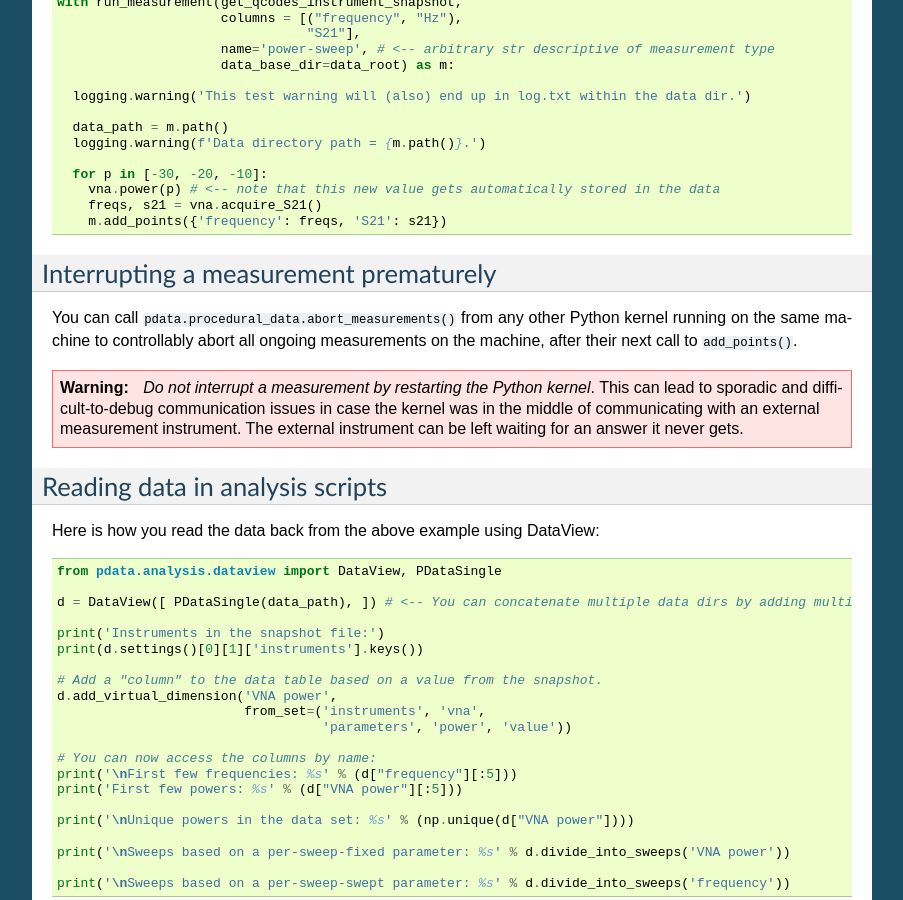
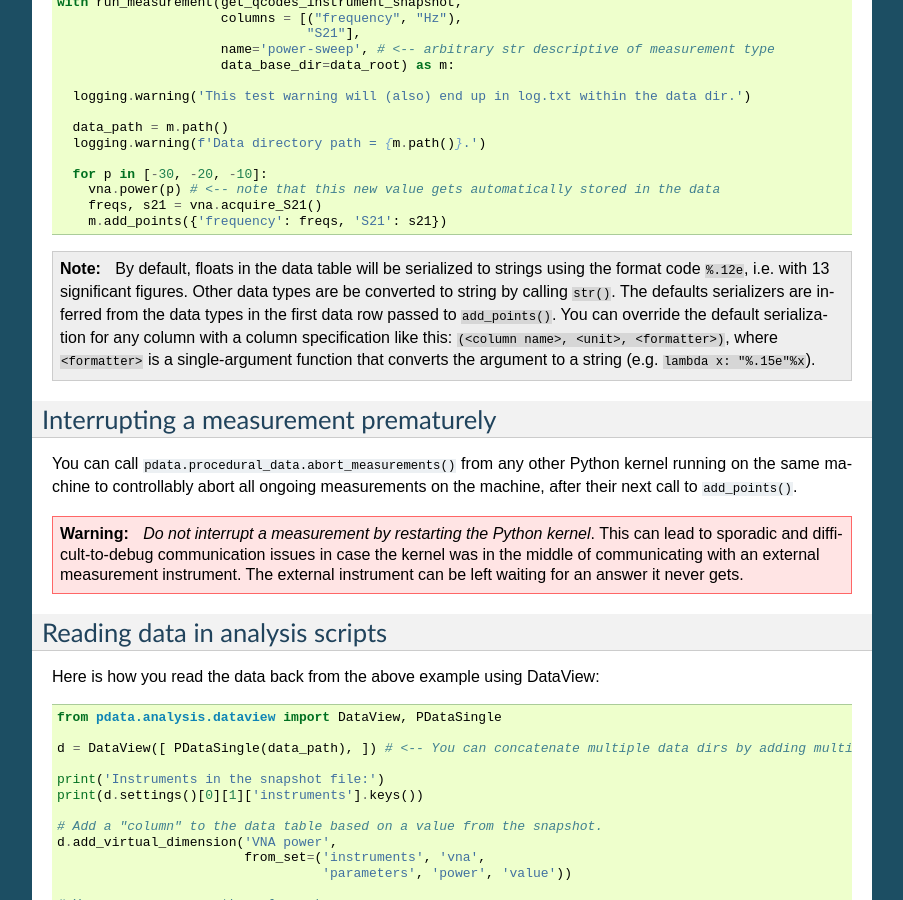
Before and after one commit to govenius/pdata, a Sphinx documentation site: the page built from docs/index.rst, in a window 1280 px wide and 900 px high, scrolled down 855 px. Shown: the whole window, without its empty margins (198-1101 px from the left). Built offline with Sphinx 7.4.7, drawn with Linux system fonts in a browser that asks for light colours; the version number could not be read and is left out.

Commit message:
Add a note on default formatters.

```diff
--- a/docs/index.rst
+++ b/docs/index.rst
@@ -68,6 +68,18 @@ The essential part of running the measurement is::
       freqs, s21 = vna.acquire_S21()
       m.add_points({'frequency': freqs, 'S21': s21})
 
+
+.. note:: By default, floats in the data table will be serialized to
+          strings using the format code :code:`%.12e`, i.e. with 13
+          significant figures. Other data types are be converted to
+          string by calling :code:`str()`. The defaults serializers
+          are inferred from the data types in the first data row
+          passed to :code:`add_points()`. You can override the default
+          serialization for any column with a column specification
+          like this: :code:`(<column name>, <unit>, <formatter>)`,
+          where :code:`<formatter>` is a single-argument function that
+          converts the argument to a string (e.g.  :code:`lambda x:
+          "%.15e"%x`).
 
 Interrupting a measurement prematurely
 --------------------------------------
```
